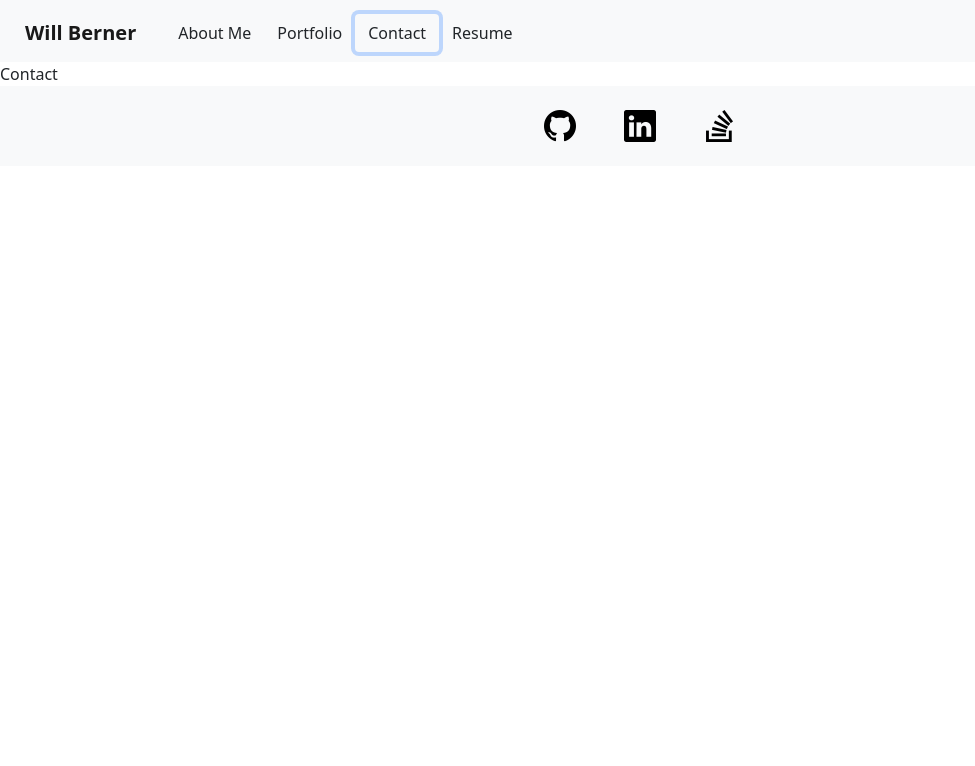
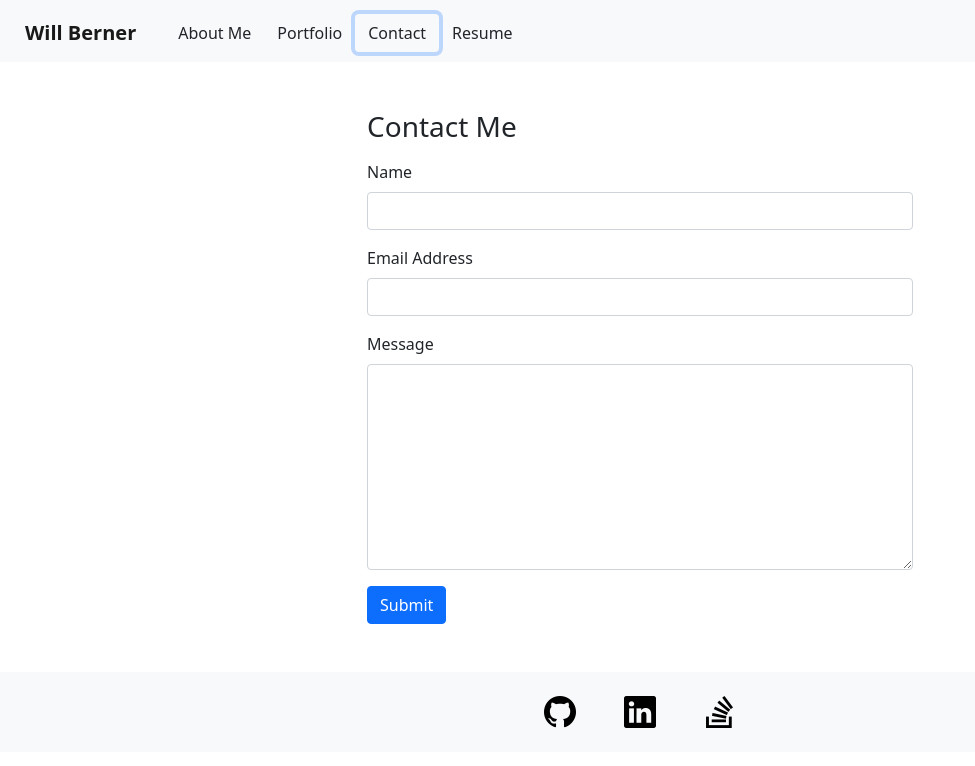
Before and after one commit to WillBerner/Will-Berner, a React (Create React App) app: page / in a window 1280 px wide. Both pictures are taken after a click on the button "Contact". Shown: the top 766 px of the page, without its empty margins (0-975 px from the left). Built offline with nearby package versions, Linux system fonts and the light colour scheme.

Commit message:
Started on input field validators for contact page.

```diff
--- a/src/components/pages/About.js
+++ b/src/components/pages/About.js
@@ -2,8 +2,8 @@ import React from 'react'
 
 export default function About() {
     return (
-        <div className="container">
-            <h1 className="fw-bold mt-5">
+        <div className="container mt-5">
+            <h1 className="fw-bold">
                 About Me
             </h1>
 
--- a/src/components/pages/Contact.js
+++ b/src/components/pages/Contact.js
@@ -1,9 +1,43 @@
 import React from 'react'
 
 export default function Contact() {
+
+    const validateEmail = ({target}) => {
+        console.log(target.value);
+    }
+
+    const validateMessage = ({target}) => {
+        console.log(target.value);
+    }
+
+    const validateName = ({target}) => {
+        console.log(target.value);
+    }
+
     return (
-        <div>
-            Contact
+        <div className="container my-5">
+            <div className="row justify-content-center">
+                <div className="col-6">
+                    <h3 className="mb-3">Contact Me</h3>
+                    <form>
+                        <div className="mb-3">
+                            <label htmlFor="nameInput" className="form-label">Name</label>
+                            <input type="text" className="form-control" id="nameInput" required onBlur={validateName} />
+                        </div>
+                        <div className="mb-3">
+                            <label htmlFor="emailInput" className="form-label">Email Address</label>
+                            <input type="email" className="form-control" id="emailInput" required onBlur={validateEmail} />
+                        </div>
+                        <div className="mb-3">
+                            <label htmlFor="messageText" className="form-label">Message</label>
+                            <textarea type="text" className="form-control" id="messageText" rows="8" required onBlur={validateMessage} />
+                        </div>
+                        <button type="submit" className="btn btn-primary">Submit</button>
+                    </form>
+                </div>
+            </div>
+
+
         </div>
     )
 }
--- a/src/components/pages/Resume.js
+++ b/src/components/pages/Resume.js
@@ -14,7 +14,7 @@ export default function Resume() {
 
                 </div>
 
-                <div className="d-flex justify-content-center">
+                <div className="d-flex justify-content-center mb-5">
 
                     <div id="collapseExample" className="collapse">
                         <embed src="./assets/images/Resume.pdf#toolbar=0&navpanes=0&scrollbar=0" width="500px" height="650px" />
```
